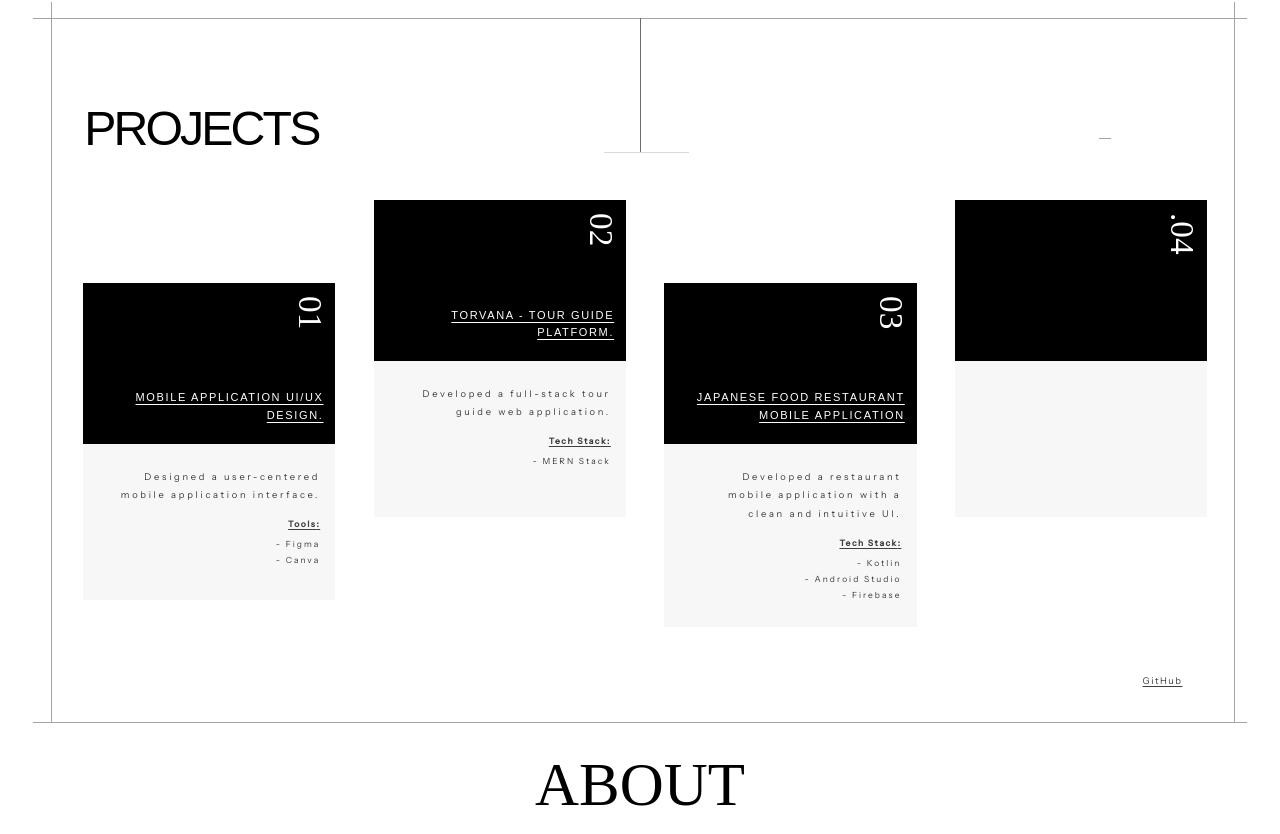
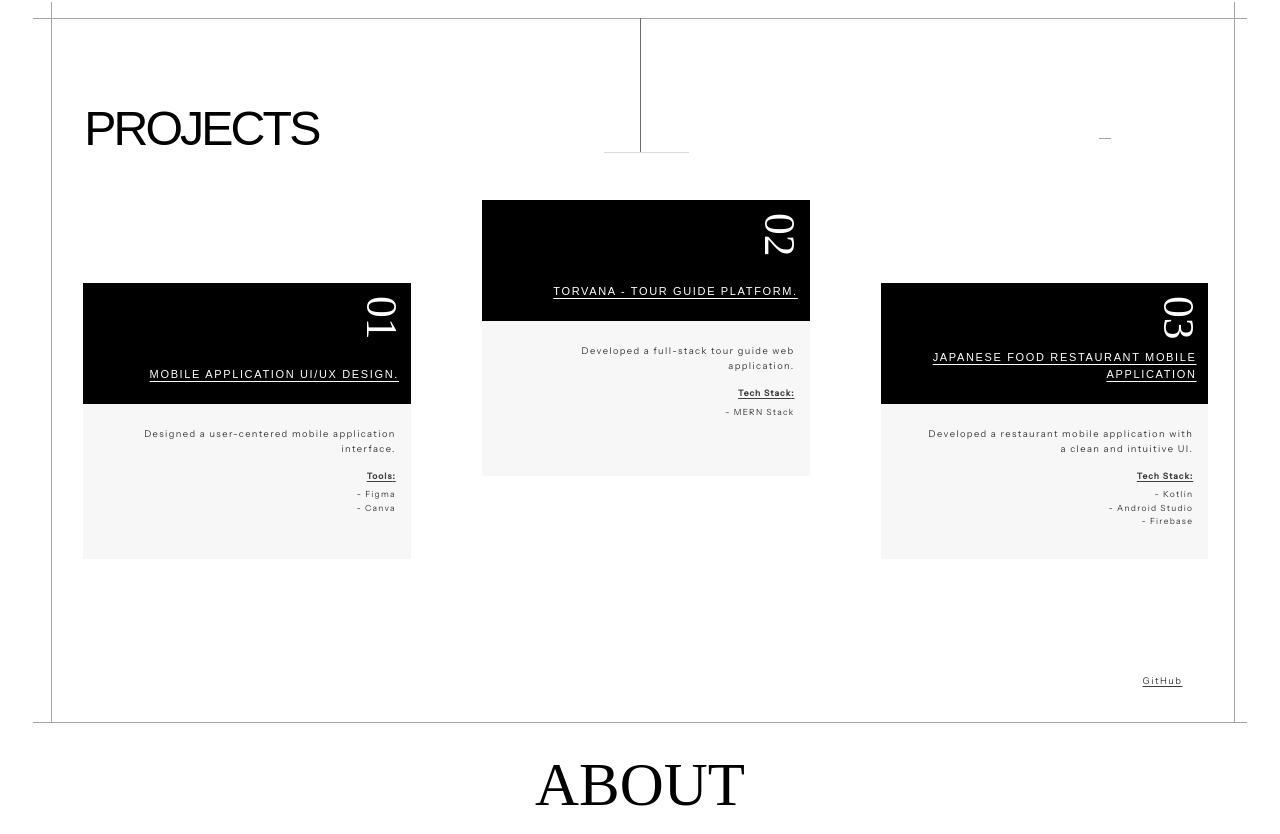
Before and after one commit to OshaniWijekoon/portfolio-fixed, a Next.js app: page / in a window 1280 px wide. Shown: the part 1492-2326 px from the top of the page. Built offline with nearby package versions, Linux system fonts and the light colour scheme; a web font is replaced by a local one.

Commit message:
change some designs

```diff
--- a/components/Hero.tsx
+++ b/components/Hero.tsx
@@ -50,11 +50,6 @@ export default function Hero() {
           sizes="100vw"
         />
       </div>
-
-      <span
-        aria-hidden="true"
-        className="absolute bottom-0 left-1/2 top-0 z-10 hidden w-px -translate-x-1/2 bg-[#a4a4a4]/60 sm:block"
-      />
 
       <nav className="relative z-20 flex flex-wrap items-center gap-[clamp(20px,1.85vw,44px)] px-[clamp(24px,2.65vw,64px)] pt-[clamp(24px,2.65vw,64px)]">
         {navLinks.map(function (link, index) {
--- a/components/Projects.tsx
+++ b/components/Projects.tsx
@@ -21,7 +21,7 @@ const projects: Project[] = [
     description: "Designed a user-centered mobile application interface.",
     techLabel: "Tools",
     techItems: ["Figma", "Canva"],
-    className: "left-[2.1%] top-[39%] w-[21.7%]",
+    className: "left-[2.1%] top-[39%] w-[28.2%]",
   },
   {
     number: "02",
@@ -30,7 +30,7 @@ const projects: Project[] = [
     description: "Developed a full-stack tour guide web application.",
     techLabel: "Tech Stack",
     techItems: ["MERN Stack"],
-    className: "left-[27.1%] top-[27.5%] w-[21.7%]",
+    className: "left-[36.4%] top-[27.5%] w-[28.2%]",
   },
   {
     number: "03",
@@ -39,11 +39,7 @@ const projects: Project[] = [
       "Developed a restaurant mobile application with a clean and intuitive UI.",
     techLabel: "Tech Stack",
     techItems: ["Kotlin", "Android Studio", "Firebase"],
-    className: "left-[52.1%] top-[39%] w-[21.7%]",
-  },
-  {
-    number: ".04",
-    className: "left-[77.1%] top-[27.5%] w-[21.7%]",
+    className: "left-[70.7%] top-[39%] w-[28.2%]",
   },
 ];
 
@@ -57,10 +53,39 @@ const projects: Project[] = [
 // Motion: each card fades/rises in with a staggered delay based on its
 // index, using the same shared timing as every other section.
 //
-// Mobile: the desktop layout below is absolutely-positioned 4-up grid that
+// Card count / spacing: originally 4 cards (the 4th, ".04", was an empty
+// placeholder) sat close together with a tight 3.3% gap. When it was
+// removed, the 3 remaining cards were first stretched out to a 15.8% gap
+// to fill the row — that read as too much empty space. The gap is now
+// pulled back in to ~6.1%, and card width increased slightly (21.7% ->
+// 28.2%) to compensate, so the row still reads as evenly filled without
+// the wide gaps.
+//
+// Card sizing: the bottom text panel used to be `min-h-*`, so cards with
+// more content (e.g. card 03's 3-item tech list) grew visibly taller than
+// the others. It's now a fixed `h-*` (same clamp values) so all three
+// cards share one uniform height regardless of content length, matching
+// the already-uniform width.
+//
+// Number / title spacing in the black panel: the number was top-anchored
+// and the title bottom-anchored inside a fairly tall black box, so the
+// wider cards left a long empty gap between them. The black box height is
+// now scaled down (~25% shorter, clamp(106,12.56vw,300) ->
+// clamp(80,9.4vw,225)) so the top-anchored number and bottom-anchored
+// title sit closer together, without needing to guess each title's
+// wrapped-line height. The number's own font size is scaled up to match
+// (clamp(26,2.6vw,62) -> clamp(34,3.4vw,80)) roughly proportional to how
+// much wider the cards got when the 4th card was removed.
+//
+// Text spacing: description/tech-list tracking and line-height were quite
+// wide (tracking-[0.29em]/[0.24em], leading-[2]/[1.9]), which is part of
+// what made the text panel feel oversized. Tightened to tracking-[0.15em]
+// and leading-[1.6] throughout so the copy sits more compactly.
+//
+// Mobile: the desktop layout below is absolutely-positioned 3-up grid that
 // only works down to a certain width. Below `sm` it's replaced entirely by
 // a simple full-width stacked list (MobileProjectCard) with fixed, legible
-// font sizes instead of the vw-scaled desktop values.
+// font sizes instead of the vw-scaled desktop values — left untouched.
 
 function ProjectCard(props: { project: Project; index: number }) {
   const project = props.project;
@@ -74,10 +99,10 @@ function ProjectCard(props: { project: Project; index: number }) {
       variants={fadeUp}
       transition={revealTransition(staggerDelay(props.index, 0.12))}
     >
-      <div className="relative h-[clamp(106px,12.56vw,300px)] bg-black">
+      <div className="relative h-[clamp(80px,9.4vw,225px)] bg-black">
         <span
           aria-hidden="true"
-          className="absolute right-[clamp(6px,0.66vw,16px)] top-[clamp(10px,0.99vw,24px)] z-10 text-[clamp(26px,2.6vw,62px)] leading-none text-white [writing-mode:vertical-rl]"
+          className="absolute right-[clamp(6px,0.66vw,16px)] top-[clamp(10px,0.99vw,24px)] z-10 text-[clamp(34px,3.4vw,80px)] leading-none text-white [writing-mode:vertical-rl]"
           style={{ fontFamily: '"Times New Roman", serif' }}
         >
           {project.number}
@@ -93,19 +118,19 @@ function ProjectCard(props: { project: Project; index: number }) {
         ) : null}
       </div>
 
-      <div className="min-h-[clamp(96px,12.16vw,294px)] bg-[#f7f7f7] px-[clamp(10px,1.19vw,29px)] py-[clamp(14px,1.85vw,45px)] text-right">
+      <div className="h-[clamp(96px,12.16vw,294px)] bg-[#f7f7f7] px-[clamp(10px,1.19vw,29px)] py-[clamp(14px,1.85vw,45px)] text-right">
         {project.description ? (
-          <p className="ml-auto max-w-[92%] font-sans text-[clamp(6px,0.73vw,18px)] leading-[2] tracking-[0.29em] text-[#3e3e3e]">
+          <p className="ml-auto max-w-[92%] font-sans text-[clamp(6px,0.73vw,18px)] leading-[1.6] tracking-[0.15em] text-[#3e3e3e]">
             {project.description}
           </p>
         ) : null}
 
         {project.techItems && project.techItems.length > 0 ? (
           <div className="mt-[clamp(9px,1.19vw,29px)]">
-            <p className="font-sans text-[clamp(6px,0.66vw,16px)] font-bold leading-none tracking-[0.18em] text-[#3e3e3e] underline decoration-[0.5px] underline-offset-[2px]">
+            <p className="font-sans text-[clamp(6px,0.66vw,16px)] font-bold leading-none tracking-[0.12em] text-[#3e3e3e] underline decoration-[0.5px] underline-offset-[2px]">
               {project.techLabel}:
             </p>
-            <ul className="mt-[clamp(5px,0.6vw,14px)] font-sans text-[clamp(6px,0.66vw,16px)] leading-[1.9] tracking-[0.24em] text-[#3e3e3e]">
+            <ul className="mt-[clamp(5px,0.6vw,14px)] font-sans text-[clamp(6px,0.66vw,16px)] leading-[1.6] tracking-[0.15em] text-[#3e3e3e]">
               {project.techItems.map(function (item) {
                 return <li key={item}>- {item}</li>;
               })}
```
